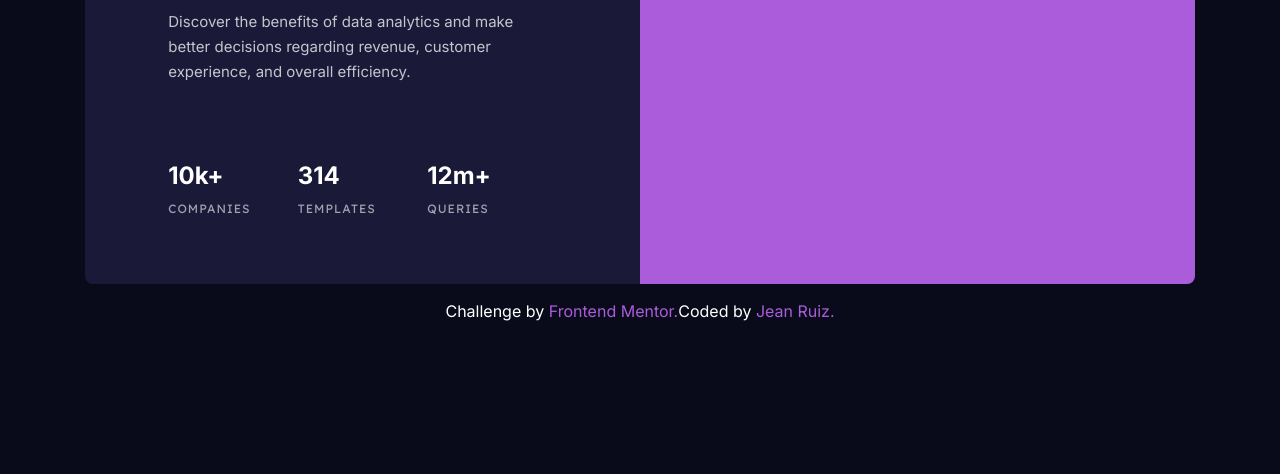
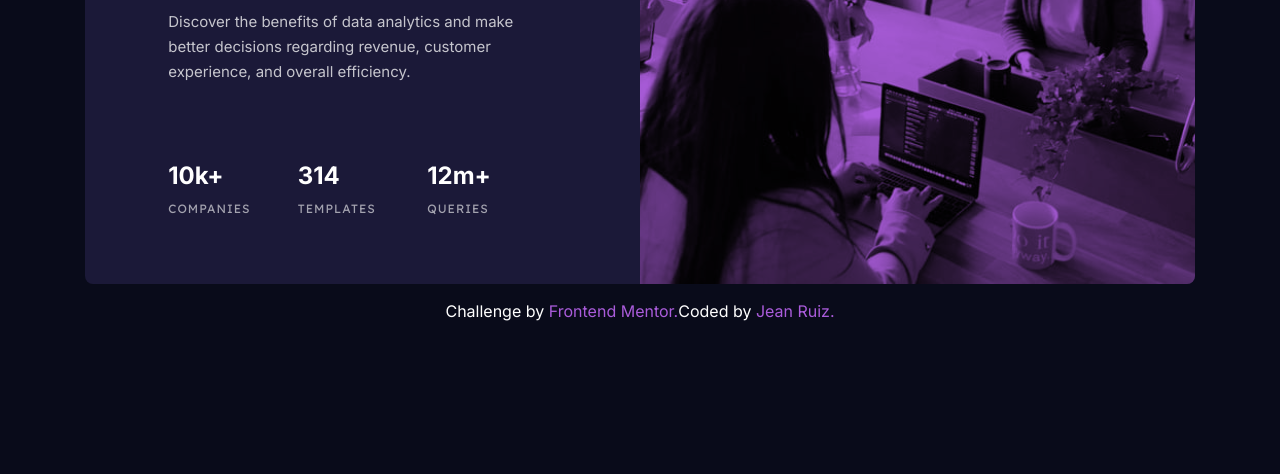
Before and after one commit to jeancarlosruiz/stats-preview-grid, a plain HTML site: page index.html in a window 1280 px wide. Shown: the part 326-800 px from the top of the page. Drawn offline with Linux system fonts and the light colour scheme.

Commit message:
Img error

```diff
--- a/styles.css
+++ b/styles.css
@@ -70,7 +70,7 @@ body {
 .img {
   grid-column: 2 / 3;
   grid-row: 1 / 3;
-  background: url("/..images/image-header-desktop.jpg") no-repeat center center;
+  background: url("./images/image-header-desktop.jpg") no-repeat center center;
   background-size: cover;
   background-color: var(--accent);
   background-blend-mode: multiply;
```
